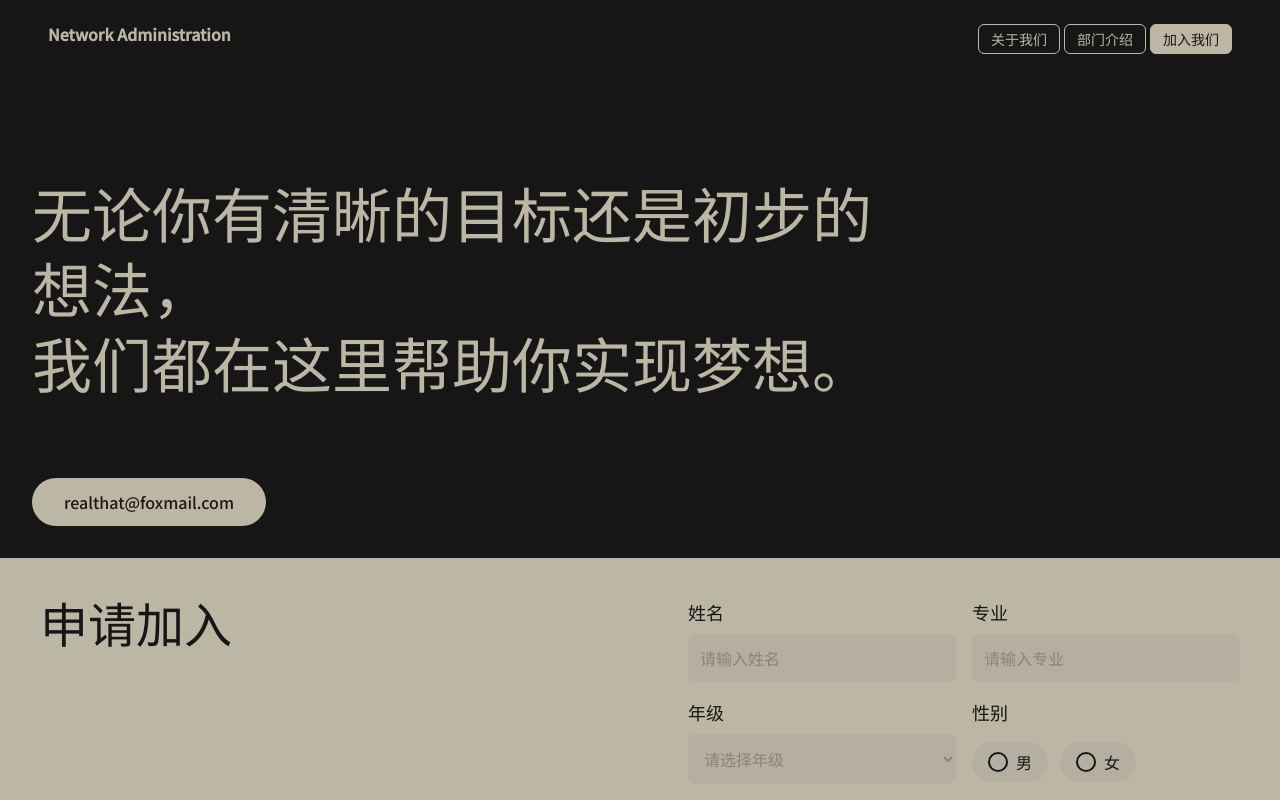
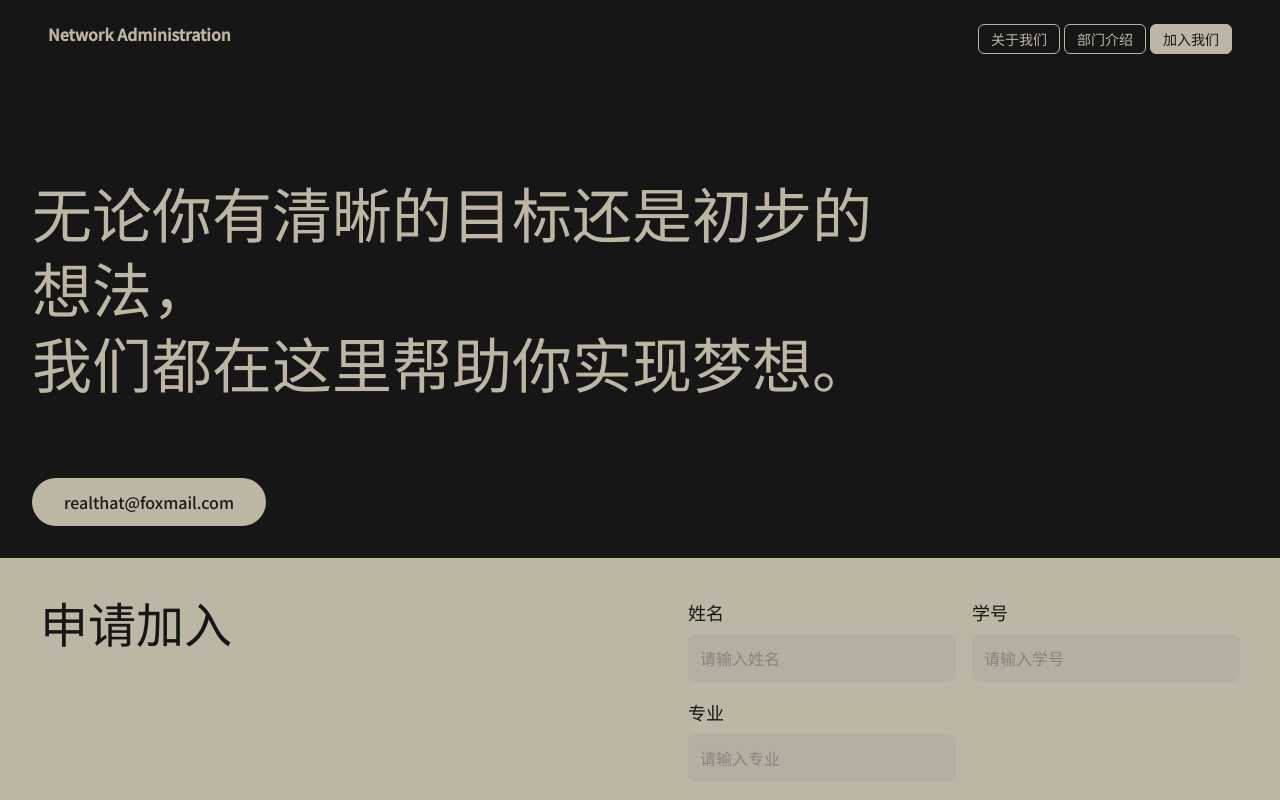
Before and after one commit to YeeNg2333/NA18.0-zhaoxin, a Next.js app: page /join in a window 1280 px wide. Shown: the top 800 px of the page. Built offline with nearby package versions, Linux system fonts and the light colour scheme.

Commit message:
upd: 增加名为“学号”stuid的表项
等待部署验证

```diff
--- a/app/join/page.tsx
+++ b/app/join/page.tsx
@@ -6,6 +6,7 @@ import { useState } from "react"
 export default function JoinPage() {
   const [formData, setFormData] = useState({
     name: "",
+    stuid: "",
     major: "",
     grade: "",
     gender: "",
@@ -48,7 +49,7 @@ export default function JoinPage() {
     e.preventDefault()
     if (submitting) return
 
-    const { name, major, grade, gender, phone, departments } = formData
+    const { name, stuid, major, grade, gender, phone, departments } = formData
 
     if (!name || !major || !grade || !gender || !phone || departments.length === 0) {
       alert("请填写所有必填项目")
@@ -72,7 +73,7 @@ export default function JoinPage() {
 
       alert("申请提交成功！")
       // 可按需重置表单
-      setFormData({ name: "", major: "", grade: "", gender: "", phone: "", departments: [] })
+      setFormData({ name: "", stuid: "",major: "", grade: "", gender: "", phone: "", departments: [] })
     } catch (err) {
       console.error(err)
       alert("网络或服务器异常，请稍后重试")
@@ -131,6 +132,20 @@ export default function JoinPage() {
                       onChange={handleInputChange}
                       className="w-full p-3 bg-stone-400/30 text-[var(--theme-primary)] rounded-md placeholder:text-stone-500/70 focus:ring-2 focus:ring-stone-500/50 focus:outline-none transition-all duration-300 ease-in-out font-normal text-base"
                       placeholder="请输入姓名"
+                      required
+                    />
+                  </div>
+                  <div>
+                    <label className="block mb-2 text-sm sm:text-base md:text-lg font-normal text-[var(--theme-primary)]">
+                      学号
+                    </label>
+                    <input
+                      type="text"
+                      name="name"
+                      value={formData.stuid}
+                      onChange={handleInputChange}
+                      className="w-full p-3 bg-stone-400/30 text-[var(--theme-primary)] rounded-md placeholder:text-stone-500/70 focus:ring-2 focus:ring-stone-500/50 focus:outline-none transition-all duration-300 ease-in-out font-normal text-base"
+                      placeholder="请输入学号"
                       required
                     />
                   </div>
```
